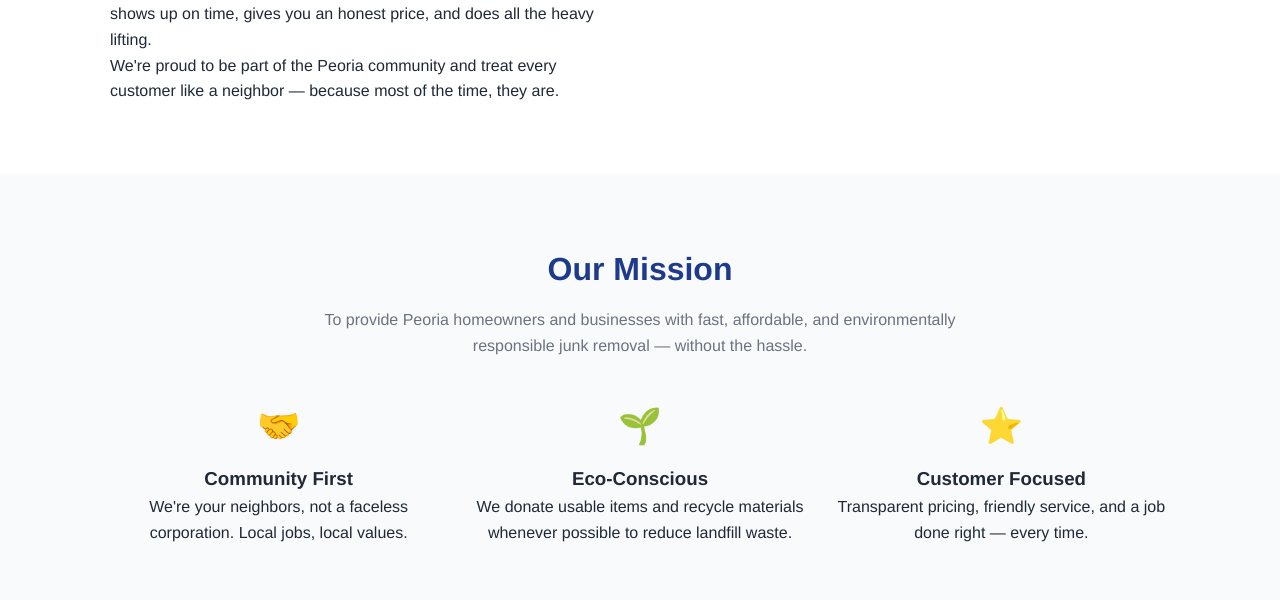
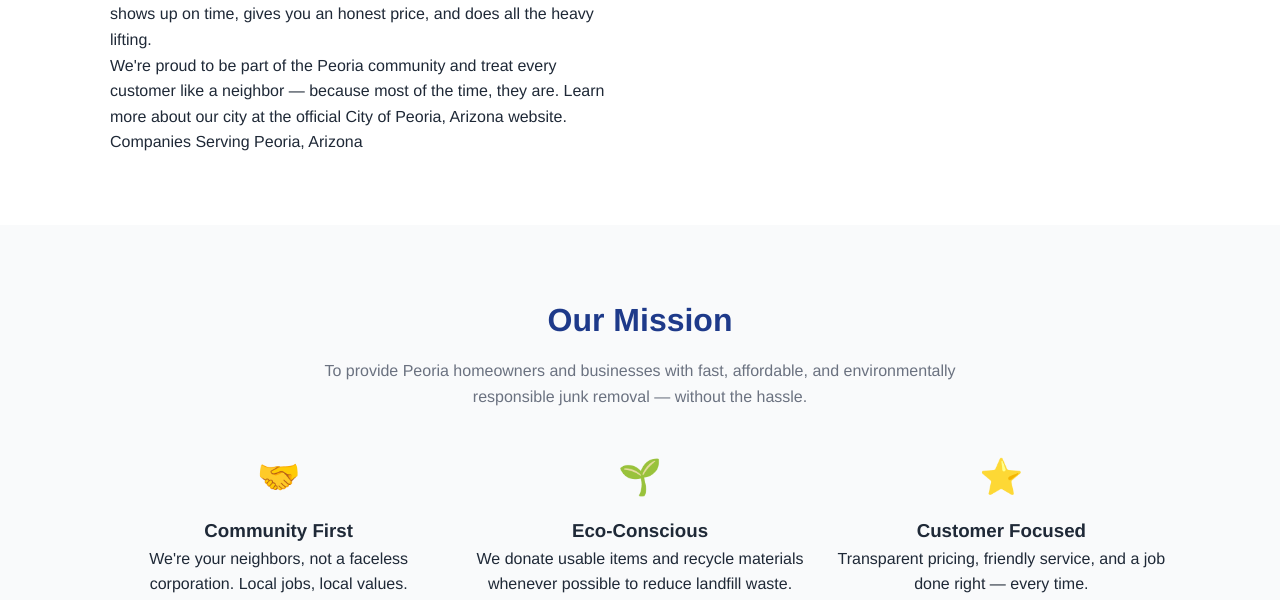
Before and after one commit to glenandersen-ux/Junk-removal-website, a plain HTML site: page about.html in a window 1280 px wide. Shown: the part 419-1019 px from the top of the page. Drawn offline with Linux system fonts and the light colour scheme.

Commit message:
Add link to City of Peoria, AZ on About page

```diff
--- a/about.html
+++ b/about.html
@@ -46,7 +46,8 @@
       <h1>About Peoria Junk Removal Pros</h1>
       <p>Peoria Junk Removal Pros is a locally owned and operated junk hauling company serving Peoria, Arizona and the surrounding West Valley communities. We started this business with one simple goal: make getting rid of unwanted junk as easy and stress-free as possible.</p>
       <p>Whether you're cleaning out a garage, renovating your home, downsizing, or just need a single bulky item picked up, our friendly team shows up on time, gives you an honest price, and does all the heavy lifting.</p>
-      <p>We're proud to be part of the Peoria community and treat every customer like a neighbor — because most of the time, they are.</p>
+      <p>We're proud to be part of the Peoria community and treat every customer like a neighbor — because most of the time, they are. Learn more about our city at the official <a href="https://www.peoriaaz.gov/" target="_blank" rel="noopener">City of Peoria, Arizona</a> website.</p>
+      <p>Companies Serving <a href="https://www.peoriaaz.gov/" target="_blank" rel="noopener">Peoria, Arizona</a></p>
     </div>
     <div>
       <img src="images/about-team.jpg" alt="Peoria Junk Removal Pros team loading a truck in Peoria, AZ">
```
